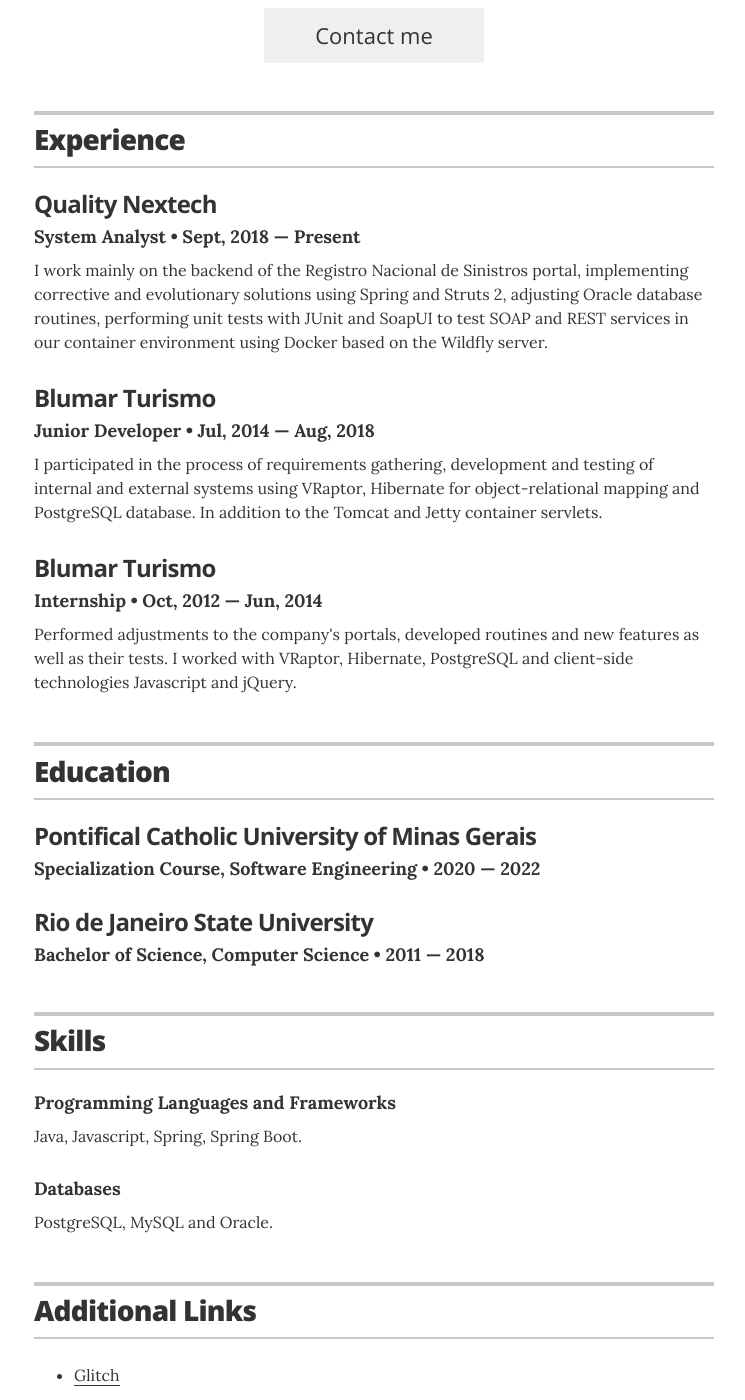
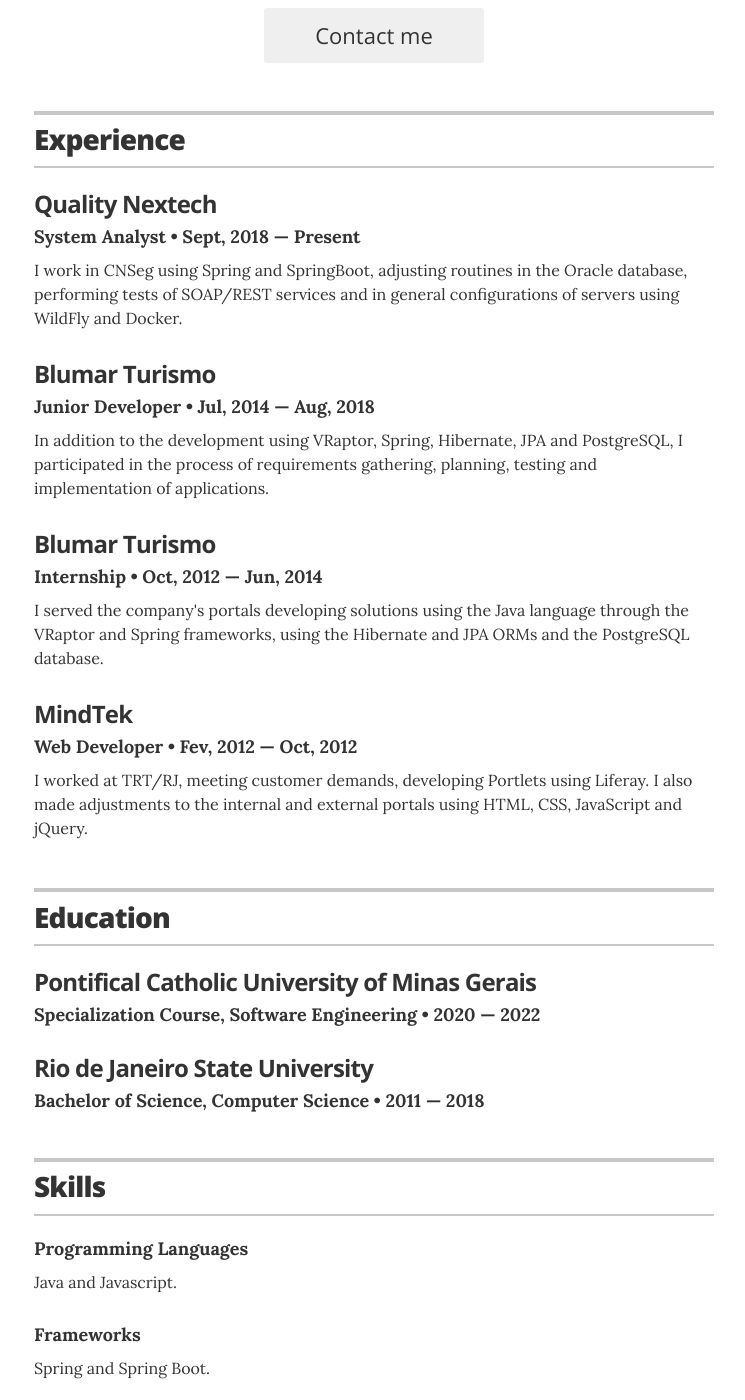
Before and after one commit to pedrobezerradev/pedrobezerradev.github.io, a Jekyll site: the page built from index.html, in a window 1280 px wide and 1400 px high, scrolled down 383 px. Shown: the whole window, without its empty margins (266-1011 px from the left). Built offline with Jekyll 4.4.1, drawn with Linux system fonts in a browser that asks for light colours.

Commit message:
correção na experiência

```diff
--- a/_data/experience.yml
+++ b/_data/experience.yml
@@ -3,16 +3,22 @@
 - company: Quality Nextech
   position: System Analyst
   duration: Sept, 2018 &mdash; Present
-  summary: I work mainly on the backend of the Registro Nacional de Sinistros portal, implementing corrective and evolutionary solutions using Spring and Struts 2, adjusting Oracle database routines, performing unit tests with JUnit and SoapUI to test SOAP and REST services in our container environment using Docker based on the Wildfly server.
+  summary: I work in CNSeg using Spring and SpringBoot, adjusting routines in the Oracle database, performing tests of SOAP/REST services and in general configurations of servers using WildFly and Docker.
 
 # Junior Developer
 - company: Blumar Turismo
   position: Junior Developer
   duration:  Jul, 2014 &mdash; Aug, 2018
-  summary: I participated in the process of requirements gathering, development and testing of internal and external systems using VRaptor, Hibernate for object-relational mapping and PostgreSQL database. In addition to the Tomcat and Jetty container servlets.
+  summary: In addition to the development using VRaptor, Spring, Hibernate, JPA and PostgreSQL, I participated in the process of requirements gathering, planning, testing and implementation of applications.
 
 # Internship
 - company: Blumar Turismo
   position: Internship
   duration:  Oct, 2012 &mdash; Jun, 2014
-  summary: Performed adjustments to the company's portals, developed routines and new features as well as their tests. I worked with VRaptor, Hibernate, PostgreSQL and client-side technologies Javascript and jQuery.
+  summary: I served the company's portals developing solutions using the Java language through the VRaptor and Spring frameworks, using the Hibernate and JPA ORMs and the PostgreSQL database.
+
+# Web Developer
+- company: MindTek
+  position: Web Developer
+  duration:  Fev, 2012 &mdash; Oct, 2012
+  summary: I worked at TRT/RJ, meeting customer demands, developing Portlets using Liferay. I also made adjustments to the internal and external portals using HTML, CSS, JavaScript and jQuery.
--- a/_data/skills.yml
+++ b/_data/skills.yml
@@ -1,7 +1,11 @@
 # Skills
 # Programming Languages
-- skill: Programming Languages and Frameworks
-  description: Java, Javascript, Spring, Spring Boot.
+- skill: Programming Languages
+  description: Java and Javascript.
+
+# Frameworks
+- skill: Frameworks
+  description: Spring and Spring Boot.
 
 # Databases
 - skill: Databases
```
